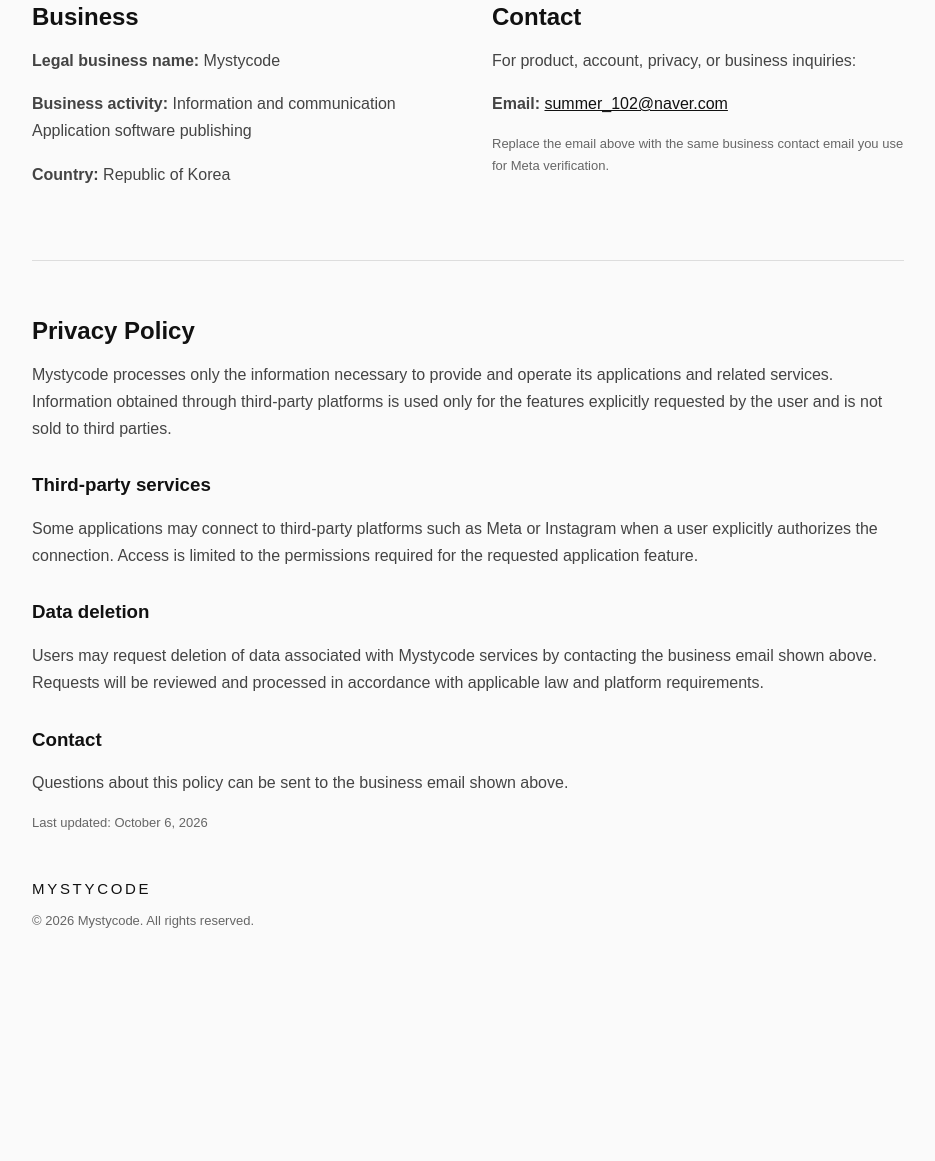
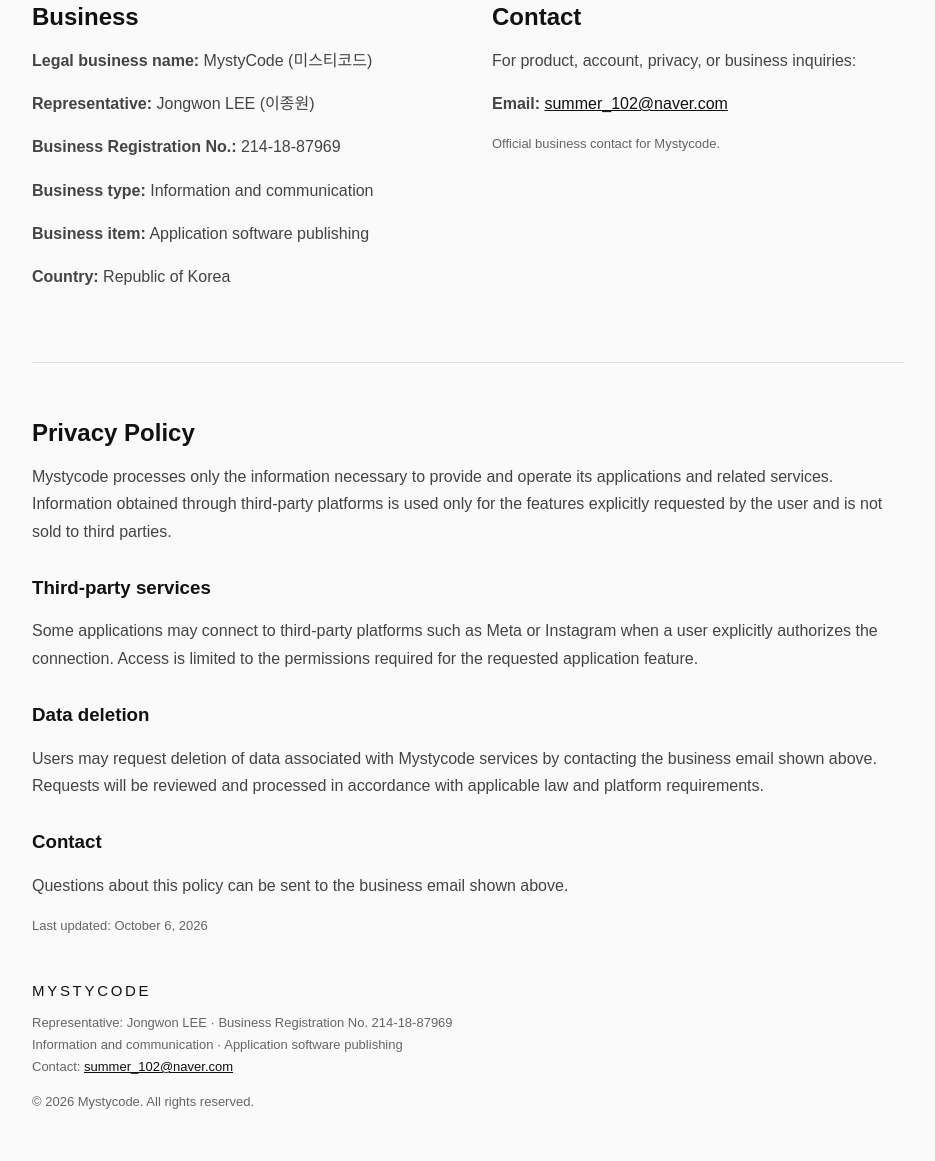
Before and after one commit to vivecoding-korea/mystycode, a plain HTML site: page index.html in a window 1280 px wide. Shown: the part 623-1784 px from the top of the page, without its empty margins (172-1107 px from the left). Before the commit the page ends 1672 px from the top, so only its background shows below. Drawn offline with Linux system fonts and the light colour scheme.

Commit message:
Add files via upload

```diff
--- a/index.html
+++ b/index.html
@@ -12,9 +12,9 @@
 <div class="brand">Mystycode</div>
 <section class="hero"><h1>Software for focused experiences.</h1><p class="lead">Mystycode is an independent software business based in the Republic of Korea. We develop and provide application software and digital tools for mobile platforms.</p></section>
 <section class="grid">
-<div><h2>Business</h2><p><strong>Legal business name:</strong> Mystycode</p><p><strong>Business activity:</strong> Information and communication<br>Application software publishing</p><p><strong>Country:</strong> Republic of Korea</p></div>
-<div><h2>Contact</h2><p>For product, account, privacy, or business inquiries:</p><p><strong>Email:</strong> <a href="mailto:summer_102@naver.com">summer_102@naver.com</a></p><p class="small">Replace the email above with the same business contact email you use for Meta verification.</p></div>
+<div><h2>Business</h2><p><strong>Legal business name:</strong> MystyCode (미스티코드)</p><p><strong>Representative:</strong> Jongwon LEE (이종원)</p><p><strong>Business Registration No.:</strong> 214-18-87969</p><p><strong>Business type:</strong> Information and communication</p><p><strong>Business item:</strong> Application software publishing</p><p><strong>Country:</strong> Republic of Korea</p></div>
+<div><h2>Contact</h2><p>For product, account, privacy, or business inquiries:</p><p><strong>Email:</strong> <a href="mailto:summer_102@naver.com">summer_102@naver.com</a></p><p class="small">Official business contact for Mystycode.</p></div>
 </section>
 <section class="policy" id="privacy"><h2>Privacy Policy</h2><p>Mystycode processes only the information necessary to provide and operate its applications and related services. Information obtained through third-party platforms is used only for the features explicitly requested by the user and is not sold to third parties.</p><h3>Third-party services</h3><p>Some applications may connect to third-party platforms such as Meta or Instagram when a user explicitly authorizes the connection. Access is limited to the permissions required for the requested application feature.</p><h3>Data deletion</h3><p>Users may request deletion of data associated with Mystycode services by contacting the business email shown above. Requests will be reviewed and processed in accordance with applicable law and platform requirements.</p><h3>Contact</h3><p>Questions about this policy can be sent to the business email shown above.</p><p class="small">Last updated: October 6, 2026</p></section>
-<footer><div class="brand">Mystycode</div><p class="small">© 2026 Mystycode. All rights reserved.</p></footer>
+<footer><div class="brand">Mystycode</div><p class="small">Representative: Jongwon LEE · Business Registration No. 214-18-87969<br>Information and communication · Application software publishing<br>Contact: <a href="mailto:summer_102@naver.com">summer_102@naver.com</a></p><p class="small">© 2026 Mystycode. All rights reserved.</p></footer>
 </main></body></html>
```
